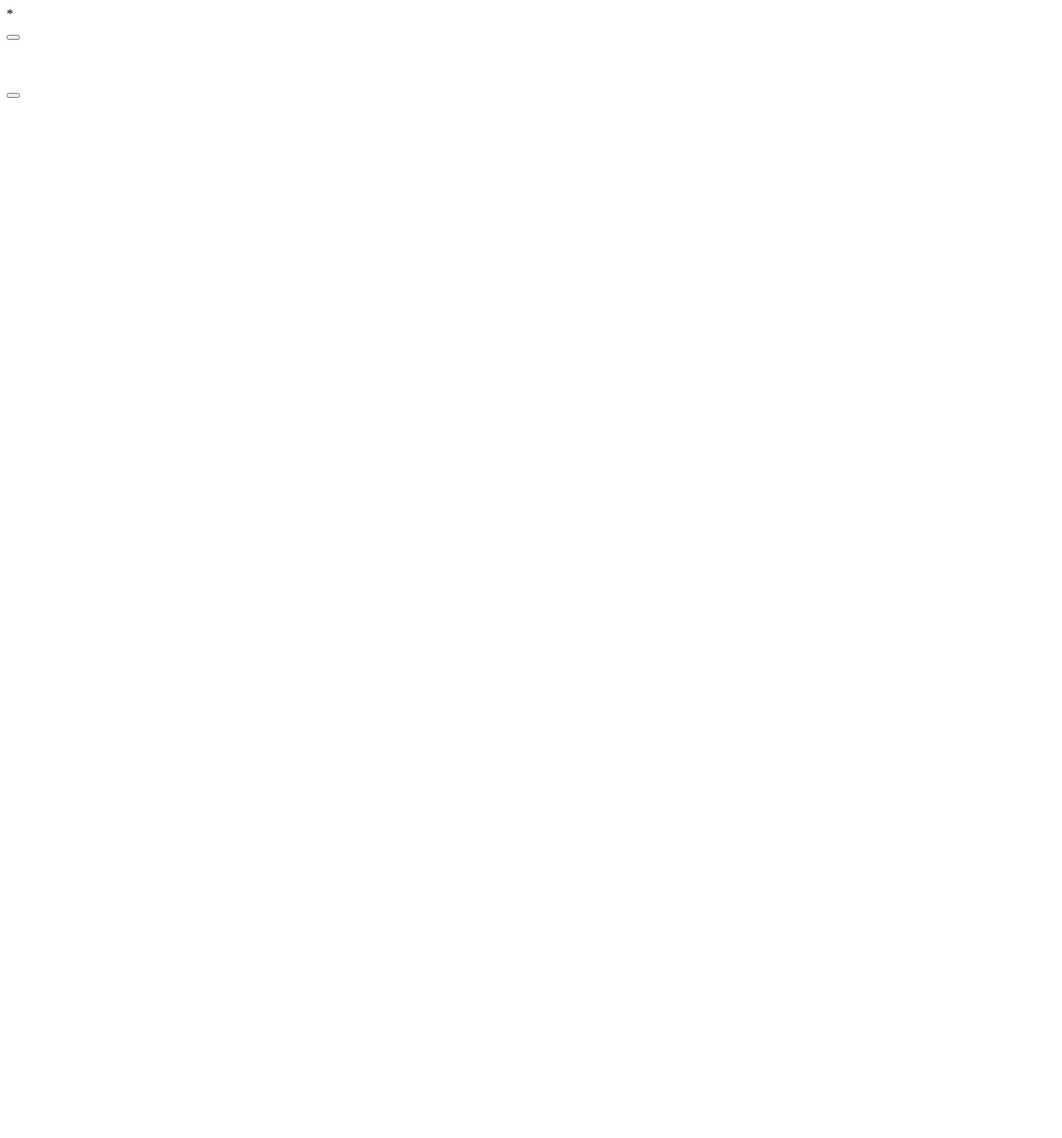
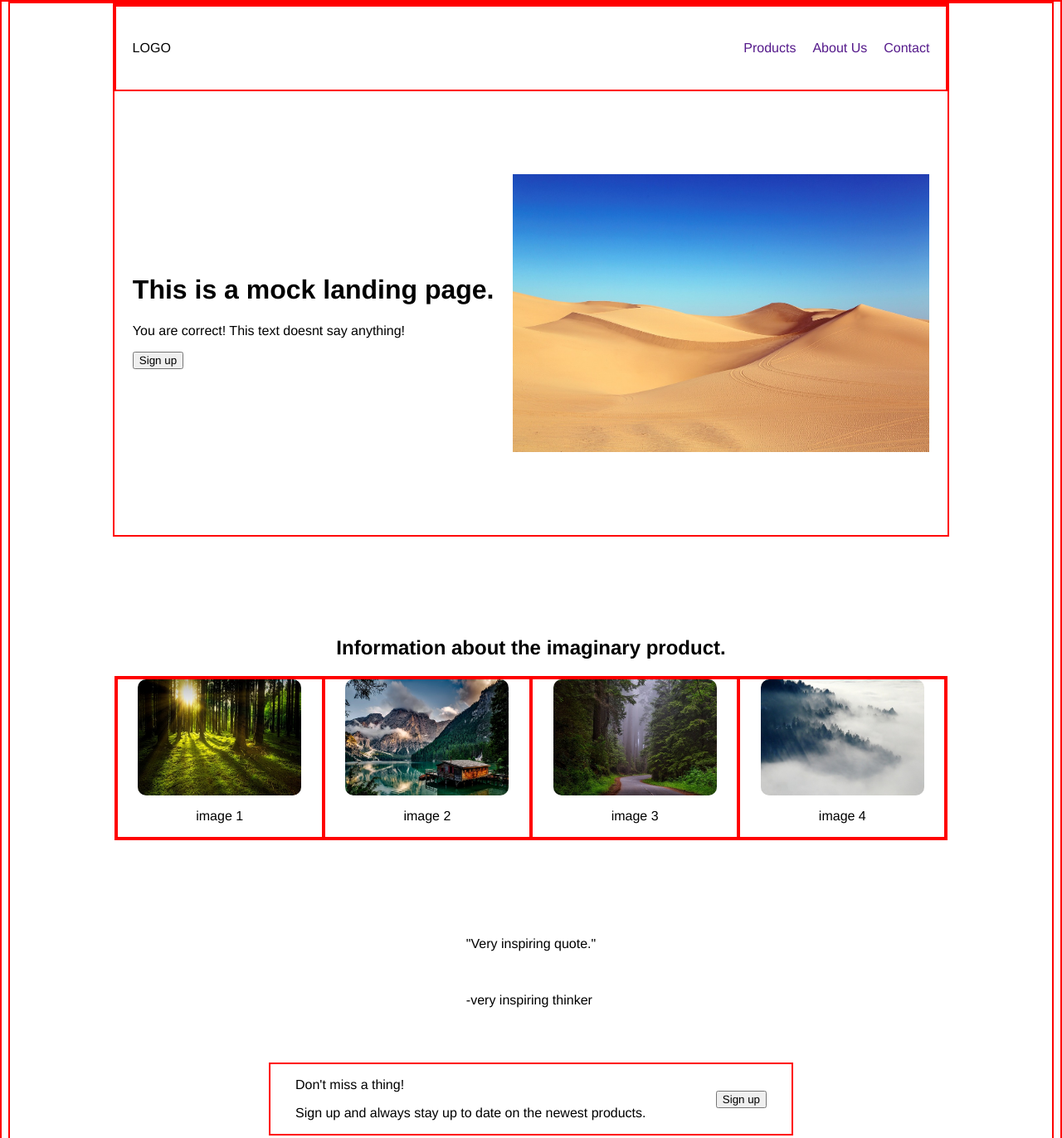
Before and after one commit to PhilipDrabert/odin_project_landing_page, a plain HTML site: page index.html in a window 1280 px wide. Shown: the top 1372 px of the page at 83% size. Before the commit the page ends 800 px from the top, so only its background shows below. Drawn offline with Linux system fonts and the light colour scheme.

Commit message:
completion of basic layout

```diff
--- a/index.html
+++ b/index.html
@@ -1,63 +1,68 @@
-*<!DOCTYPE html>
+<!DOCTYPE html>
 <html lang="en">
 <head>
     <meta charset="UTF-8">
     <meta name="viewport" content="width=device-width, initial-scale=1.0">
+    <link rel="stylesheet" href="style.css">
     <title>Document</title>
 </head>
 <body>
     <header>
-        <div id="logo"></div>
         <nav>
-            <div><a href="" class="nav-links"></a></div>
-            <div><a href="" class="nav-links"></a></div>
-            <div><a href="" class="nav-links"></a></div>
+            <div id="logo">LOGO</div>
+            <div id="nav-links">
+                <div><a href="" class="nav-links">Products</a></div>
+                <div><a href="" class="nav-links">About Us</a></div>
+                <div><a href="" class="nav-links">Contact</a></div>
+            </div>
         </nav>
         <div id="start" class="section">
             <div>
-                <title id="title-start"></title>
-                <p id="text-start"></p>
-                <button id="button-start"></button>
+                <h1 id="title-start">This is a mock landing page.</h1>
+                <p id="text-start">You are correct! This text doesnt say anything!</p>
+                <button id="button-start">Sign up</button>
             </div>
-            <img src="" alt="">
+            <img src="resources/desert-1654439_1280.jpg" alt="">
         </div>
     </header>
     <main>
         <div id="info" class="section">
-            <title></title>
+            <h2>Information about the imaginary product.</h2>
+            <div id="infopoints">
                 <div class="infopoint">
-                <img src="" alt="" class="info-image">
-                <p class="info-text"></p>
+                    <img src="resources/image1.jpg" alt="" class="info-image">
+                    <p class="info-text">image 1</p>
                 </div>
                 <div class="infopoint">
-                <img src="" alt="" class="info-image">
-                <p class="info-text"></p>
+                    <img src="resources/image2.jpg" alt="" class="info-image">
+                    <p class="info-text">image 2</p>
                 </div>
                 <div class="infopoint">
-                <img src="" alt="" class="info-image">
-                <p class="info-text"></p>
+                    <img src="resources/image3.jpg" alt="" class="info-image">
+                    <p class="info-text">image 3</p>
                 </div>
                 <div class="infopoint">
-                <img src="" alt="" class="info-image">
-                <p class="info-text"></p>
+                    <img src="resources/image4.jpg" alt="" class="info-image">
+                    <p class="info-text">image 4</p>
+                </div>
             </div>
         </div>
         <div id="quote" class="section">
-            <p id="quote"></p>
-            <p id="author"></p>
+            <p id="quote">"Very inspiring quote."</p>
+            <p id="author">-very inspiring thinker</p>
         </div>
         <div id="call2action" class="section">
             <div id="c2a-text">
-                <p id="c2a-text1"></p>
-                <p id="c2a-text2"></p>
+                <p id="c2a-text1">Don't miss a thing!</p>
+                <p id="c2a-text2">Sign up and always stay up to date on the newest products.</p>
             </div>
             <div>
-                <button id="sign-up"></button>
+                <button id="sign-up">Sign up</button>
             </div>
         </div>
     </main>
     <footer>
-        <p></p>
+        <p>all rights reserved © the very big biz </p>
     </footer>
 </body>
 </html>
--- a/style.css
+++ b/style.css
@@ -0,0 +1,108 @@
+* {
+    font-family: Helvetica, sans-serif;
+}
+html {
+    display: flex;
+    justify-content: center;
+    border: 2px solid red;
+}
+a {
+    text-decoration: none;
+}
+body {
+    display: flex;
+    flex-direction: column;
+    align-items: center;
+    border: 2px solid red;
+    width: 100%;
+    margin-top: 0px;
+}
+header {
+    display: flex;
+    flex-direction: column;
+    border: 2px solid red;
+    margin-bottom: 100px;
+    width: 80%;
+}
+#logo {
+    padding-left: 20px;
+}
+nav {
+    display: flex;
+    flex-direction: row;
+    align-items: center;
+    justify-content: space-between;
+    border: 2px solid red;
+    min-height: 100px;
+    margin-bottom: 100px;
+}
+#nav-links {
+    display: flex;
+    gap: 20px;
+    padding-right: 20px;
+}
+#start {
+    display: flex;
+    justify-content: space-evenly;
+    align-items: center;
+    margin-bottom: 100px;
+}
+#start img {
+    width: 50%;
+    max-width: 550px;
+    max-height: 350px;
+}
+#title-start {}
+#text-start {}
+#button-start {}
+main {
+    display: flex;
+    flex-direction: column;
+    align-items: center;
+    margin-bottom: 100px;
+}
+#info {
+display: flex;
+flex-direction: column;
+align-items: center;
+justify-content: space-evenly;
+width: 80%;
+margin-bottom: 100px;
+}
+#infopoints {
+    display: flex;
+    border: 2px solid red;
+}
+.infopoint {
+    display: flex;
+    flex-direction: column;
+    flex: 1;
+    align-items: center;
+    width: 25%;
+    height: auto;
+    border: 2px solid red;
+}
+.infopoint img {
+    flex: 1;
+    width: 80%;
+    min-width: 150px;
+    min-height: 75px;
+    border-radius: 10px;
+}
+#quote {
+    margin-bottom: 50px;
+}
+#call2action {
+    display: flex;
+    justify-content: space-between;
+    align-items: center;
+    width: 50%;
+    border: 2px solid red;
+    margin-bottom: 100px;
+}
+#c2a-text {
+    margin-left: 30px;
+}
+#sign-up {
+    margin-right: 30px;
+}
```
Also changed, not shown: resources/desert-1654439_1280.jpg (added), resources/image1.jpg (added), resources/image2.jpg (added), resources/image3.jpg (added), resources/image4.jpg (added), 1 other file. Lines whose indentation alone changed are shown as unchanged.
